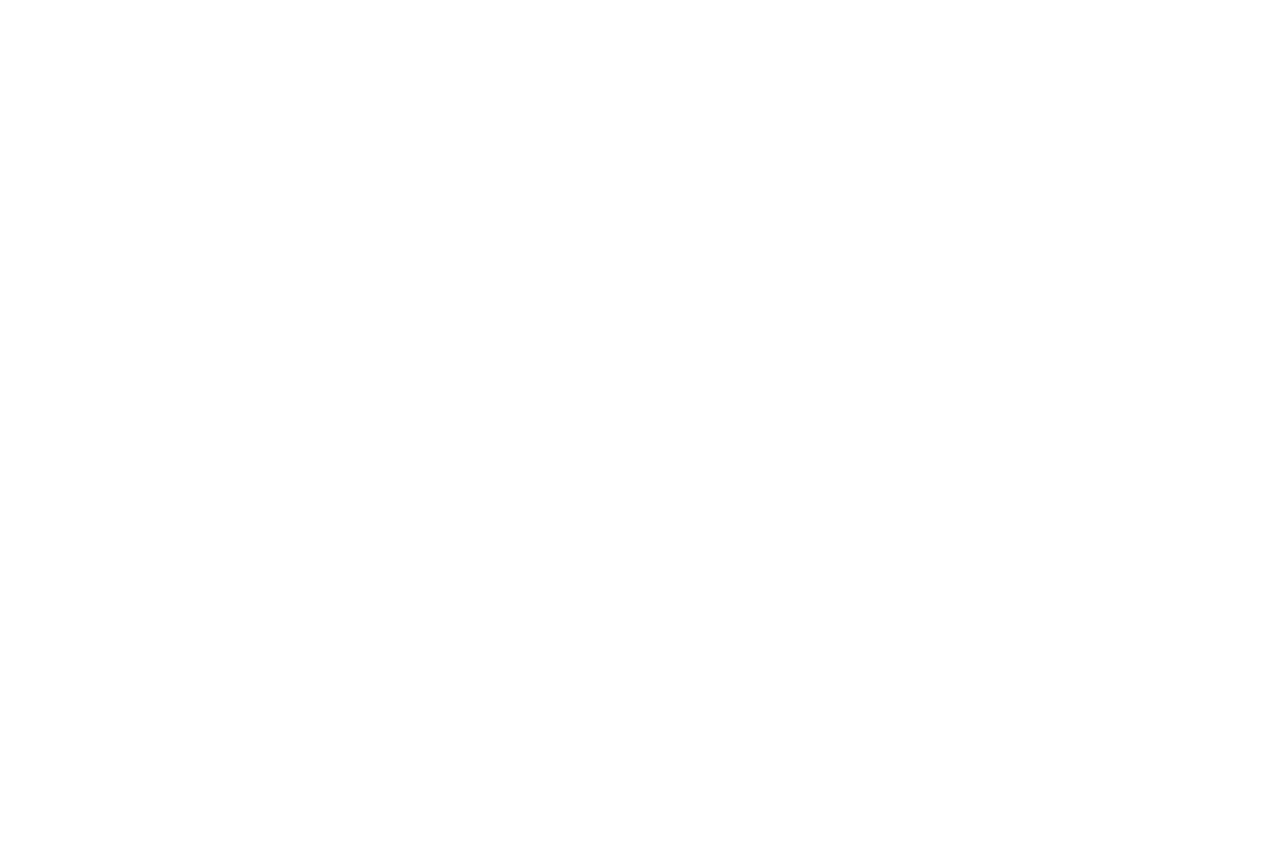
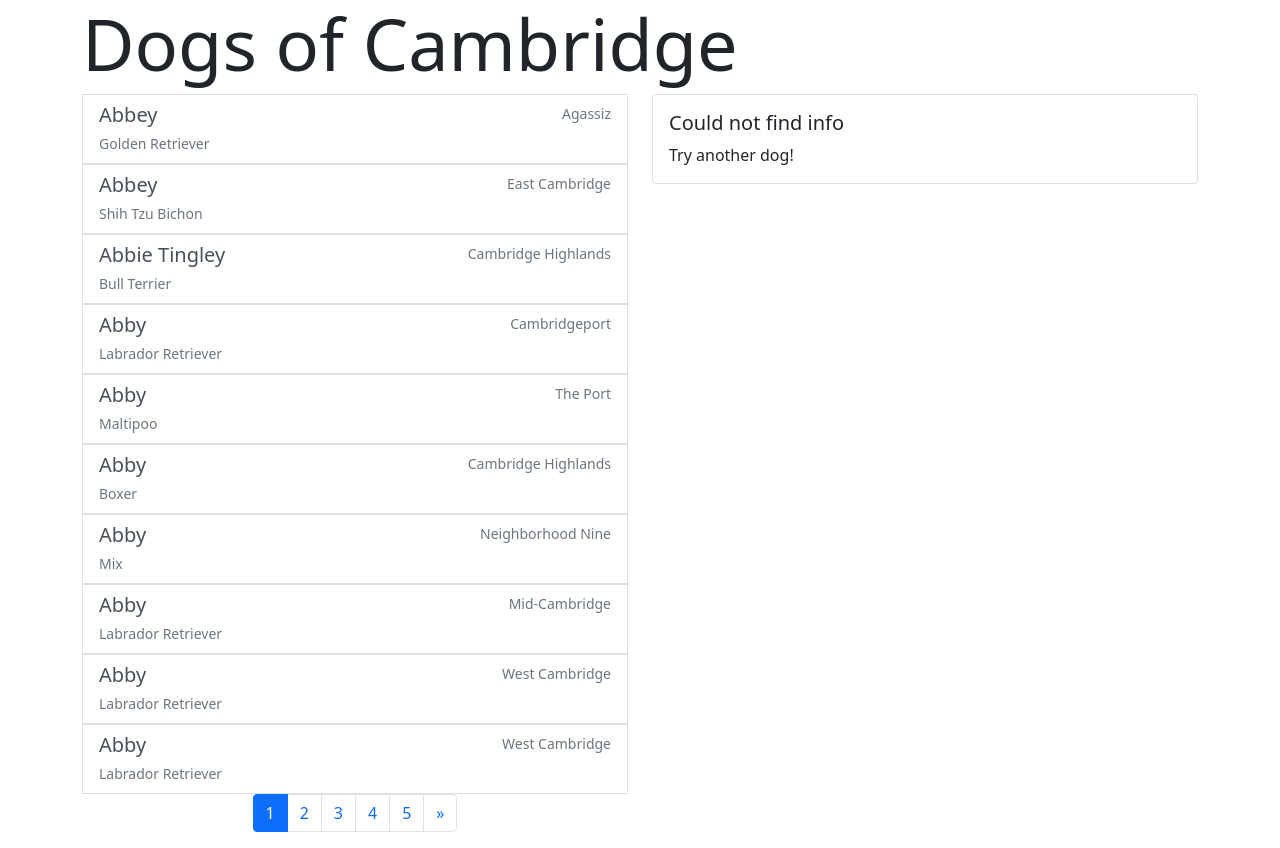
Before and after one commit to robinliu106/dogs-of-cambridge, a React (Create React App) app in the folder client/: page / in a window 1280 px wide. Before the commit the page ends 800 px from the top, so only its background shows below. Built offline with nearby package versions, Linux system fonts and the light colour scheme; no server answers.

Commit message:
edit path

```diff
--- a/client/package.json
+++ b/client/package.json
@@ -2,7 +2,7 @@
     "name": "client",
     "version": "0.1.0",
     "private": true,
-    "homepage": "https://robinliu106.github.io/dogs-of-cambridge/client",
+    "homepage": "https://robinliu106.github.io/dogs-of-cambridge",
     "dependencies": {
         "@reduxjs/toolkit": "^1.5.0",
         "@testing-library/jest-dom": "^5.11.4",
--- a/client/src/index.js
+++ b/client/src/index.js
@@ -15,7 +15,7 @@ ReactDOM.render(
         <PersistGate loading={null} persistor={persistor}>
             <BrowserRouter>
                 <Switch>
-                    <Route path="/dogs" component={App} />
+                    <Route path="/" component={App} />
                 </Switch>
             </BrowserRouter>
         </PersistGate>
```
Also changed, not shown: 1 other file (tests, documents, lock files or other folders).
